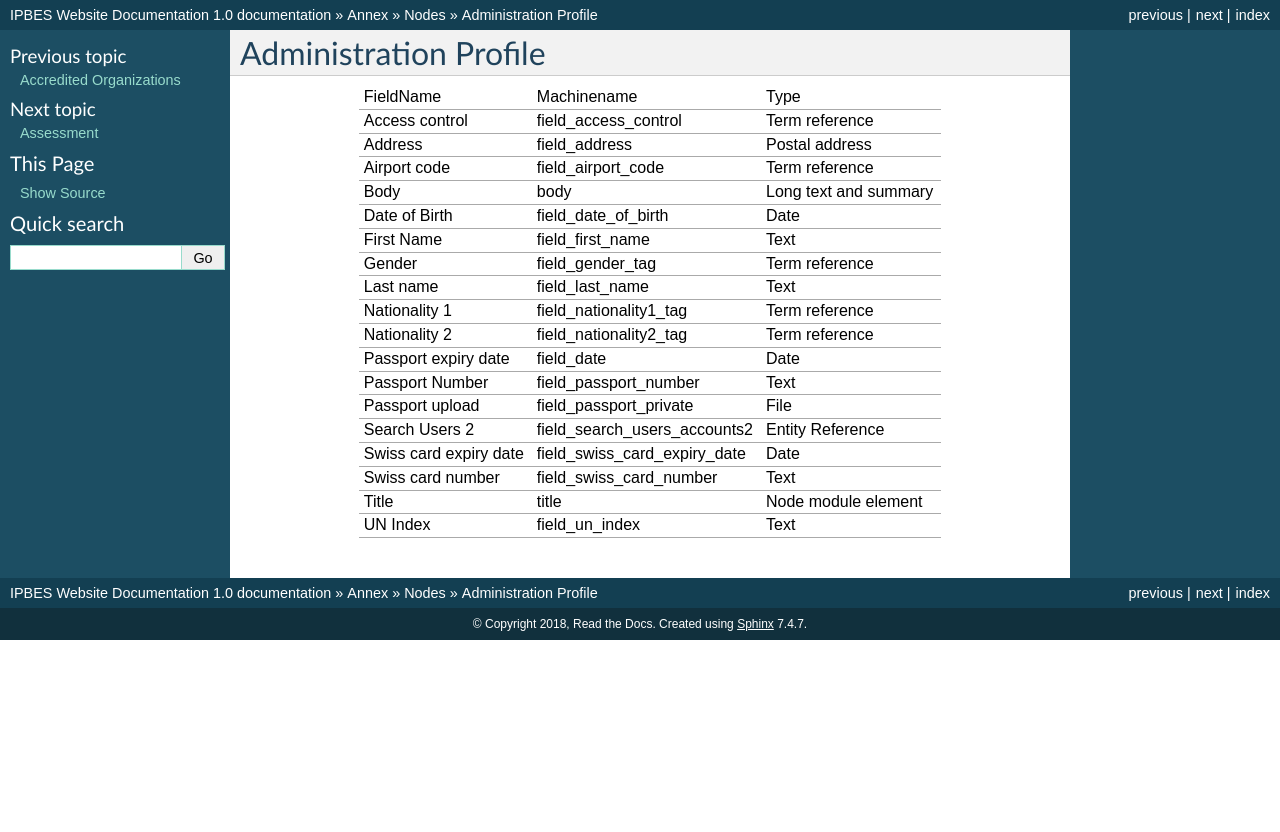
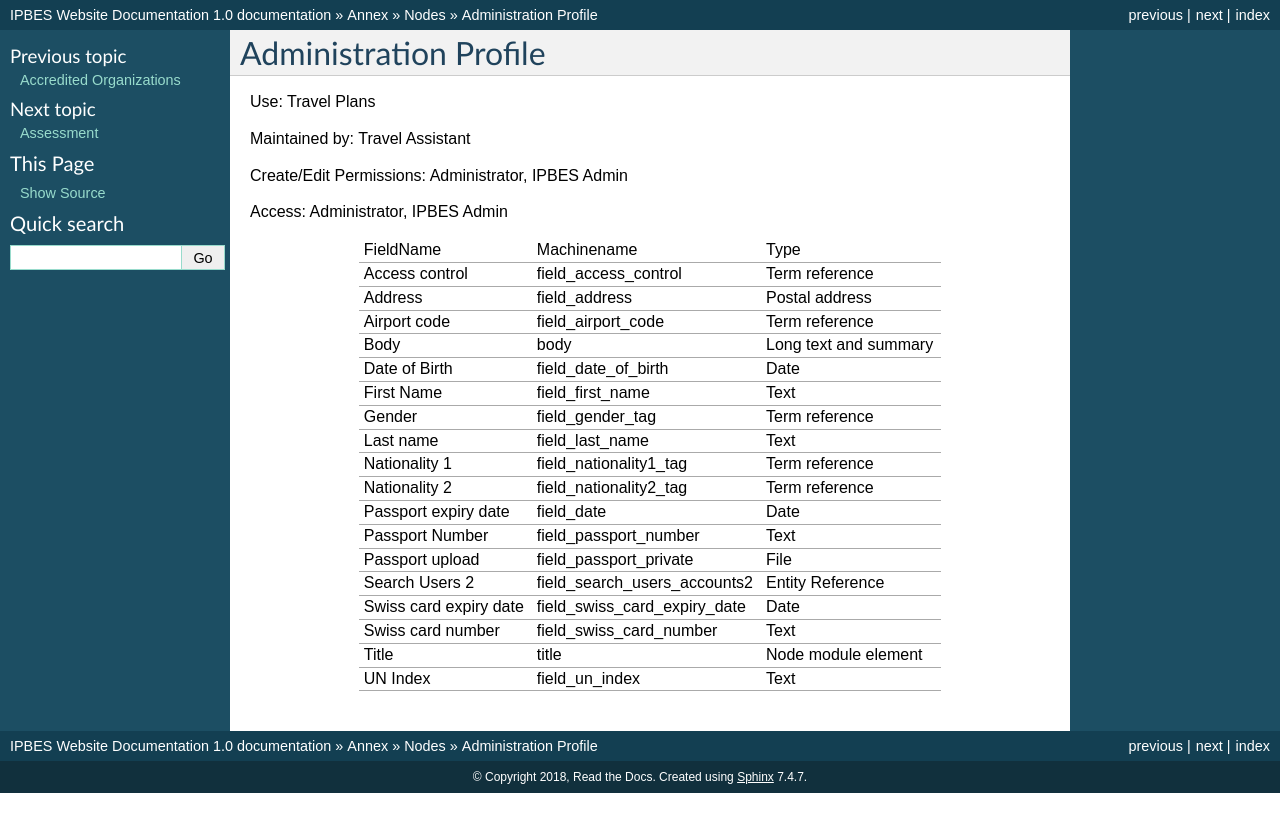
Before and after one commit to ipbes/ipbeswebdocs, a Sphinx documentation site: the page built from docs/annex/nodes/administration-profile.rst, in a window 1280 px wide. Shown: the top 832 px of the page. Built offline with Sphinx 7.4.7, drawn with Linux system fonts in a browser that asks for light colours; pages that are not in the unit, such as notebooks, are missing from menus.

Commit message:
Update administration-profile.rst

```diff
--- a/docs/annex/nodes/administration-profile.rst
+++ b/docs/annex/nodes/administration-profile.rst
@@ -1,5 +1,14 @@
 Administration Profile
 ======================
+
+Use: Travel Plans
+
+Maintained by: Travel Assistant
+
+Create/Edit Permissions: Administrator, IPBES Admin
+
+Access: Administrator, IPBES Admin
+
 +------------------------+------------------------------+-----------------------+
 | FieldName              | Machinename                  | Type                  |
 +------------------------+------------------------------+-----------------------+
```
